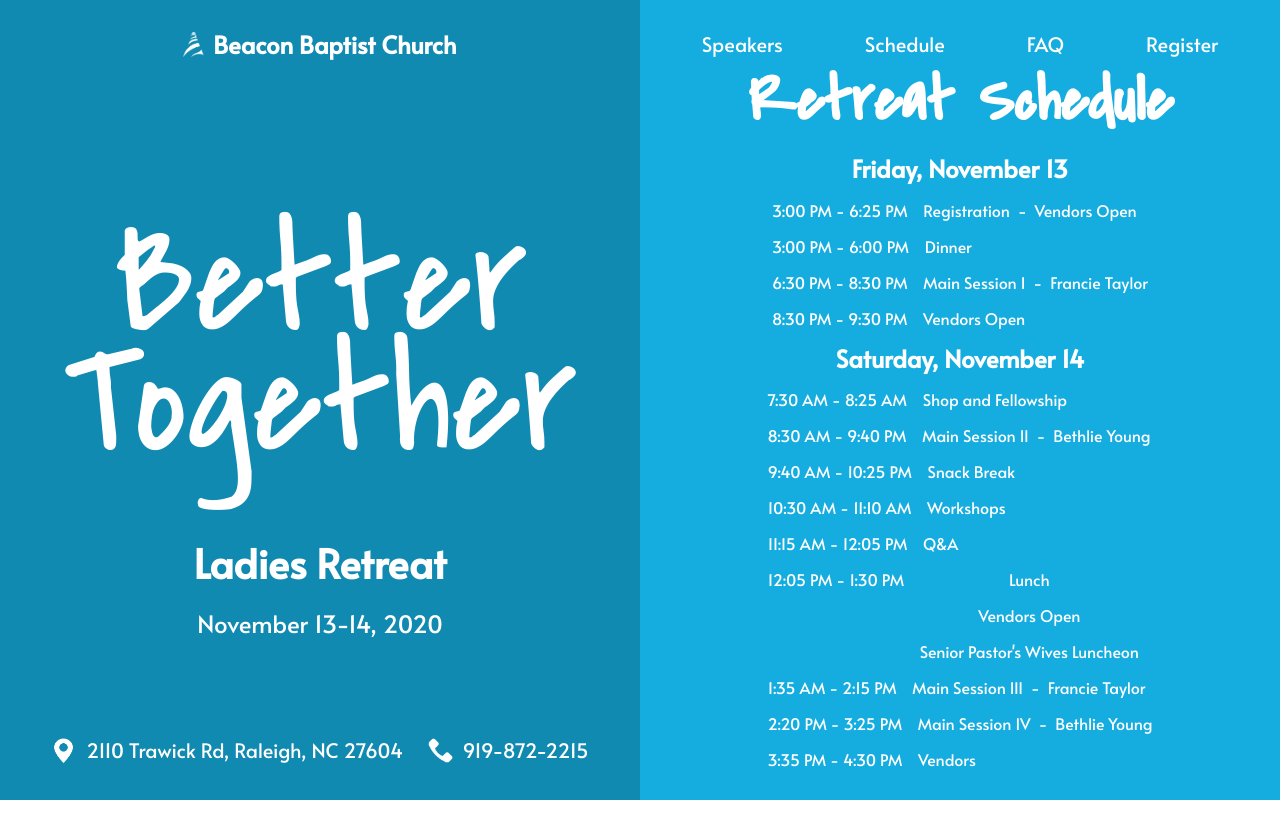
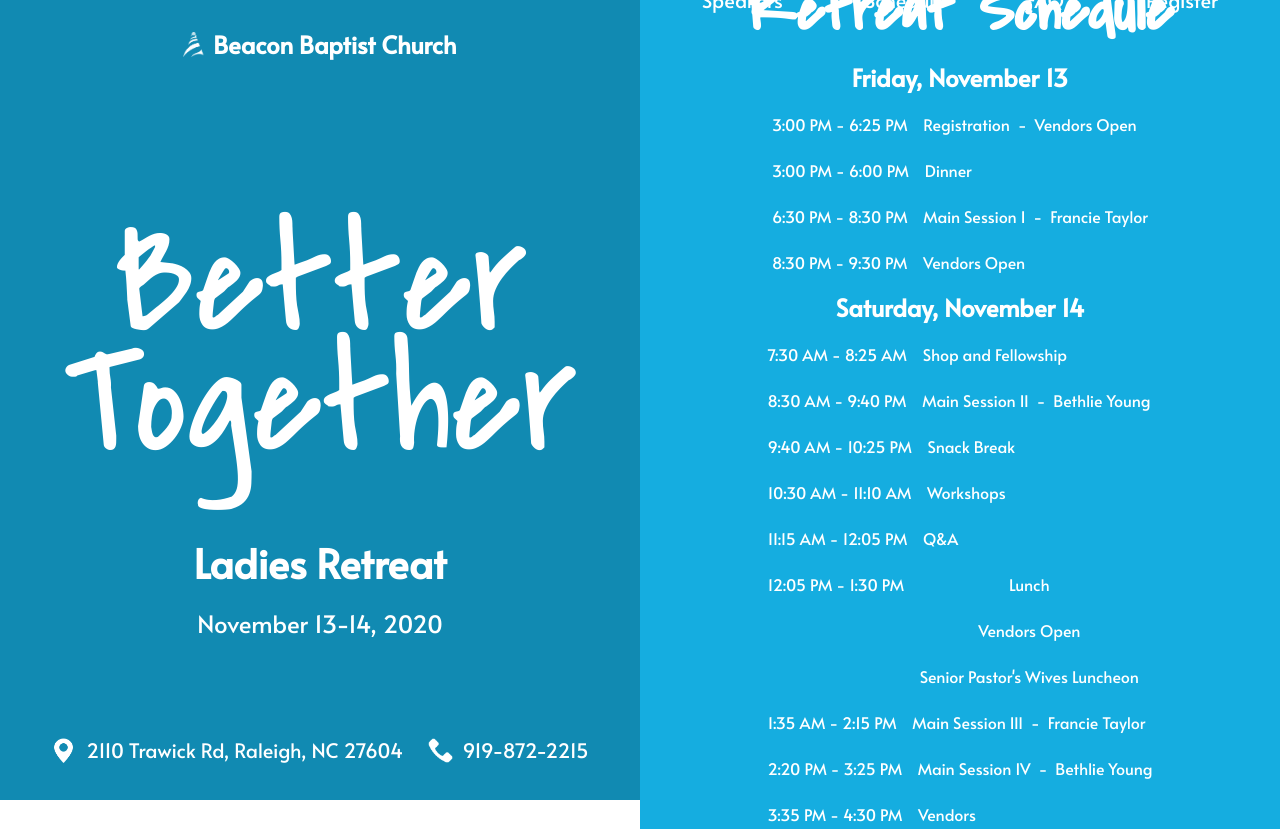
Before and after one commit to AbreuOliver/ladiesretreat2020, a Next.js app: page /schedule in a window 1280 px wide. Before the commit the page ends 800 px from the top, so only its background shows below. Built offline with nearby package versions, Linux system fonts and the light colour scheme; a web font is replaced by a local one.

Commit message:
This commit should correct typos in '/speakers'

```diff
--- a/pages/speakers.jsx
+++ b/pages/speakers.jsx
@@ -44,14 +44,14 @@ export default function Speakers() {
                         <img className={styles.medImg} src="/SharonRabon.png"/>
 					    <div className={styles.description}>
                             <h2>Sharon Rabon</h2>
-                            <p>Sharon grew up in a Chrisian home in Midland City, Alabama. She trusted Christ as her Savior when she was a child and gave her life to serve the Lord in lifetime ministry as a teenager. Sharon married her high school sweetheart, Tim Rabon, July 27, 1979. In 1981 they were asked to join the staff of Beacon Baptist Church in Raleigh, NC and in 1997 her husband became the pastor. Sharon is the director of ladies' ministries and serves as her husband's secretary. She is the mom of two sons and one daighter, all of whom are married and serve in lifetime ministry. She is known as Nana to eight cute kids!</p>
+                            <p>Sharon grew up in a Chrisian home in Midland City, Alabama. She trusted Christ as her Savior when she was a child and gave her life to serve the Lord in lifetime ministry as a teenager. Sharon married her high school sweetheart, Tim Rabon, July 27, 1979. In 1981 they were asked to join the staff of Beacon Baptist Church in Raleigh, NC and in 1997 her husband became the pastor. Sharon is the director of ladies' ministries and serves as her husband's secretary. She is the mom of two sons and one daughter, all of whom are married and serve in lifetime ministry. She is known as Nana to eight cute kids!</p>
                         </div>
                     </div>
                     <div className={styles.profile}>
-                        <img className={styles.medImg} src="/BethlieYoung.png"/>
+                        <img className={styles.medImg} src="/BethlieYoung2.png"/>
                         <div className={styles.description}>
                             <h2>Bethlie Young</h2>
-                            <p>Bethlie Young is wife to Evangelist Dave Young and mom to five amazing children. She serves alongside David in their revival meetings and family conferences, as well as their Keeping It Young podcast Bethlie is a homeschool mama who endeavors to live their family life verse, "Serve the Lord with gladness." Psalm 100:2.</p>
+                            <p>Bethlie Young is wife to Evangelist Dave Young and mom to five amazing children. She serves alongside David in their revival meetings and family conferences, as well as their Keeping It Young podcast. Bethlie is a homeschool mama who endeavors to live their family life verse, "Serve the Lord with gladness." Psalm 100:2.</p>
                         </div>
                     </div>
                     <div className={styles.profile}>
--- a/styles/Home.module.css
+++ b/styles/Home.module.css
@@ -283,10 +283,17 @@
 .flexRow {
   display: flex;
   flex-direction: row;
+  text-align: center;
+  margin: 0 10px 0 10px;
+  /* border-bottom: 0.5px solid lightslategray; */
+}
+
+.flexRow h2 {
+  margin-top: 50px;
 }
 
 .flexRow p {
-  line-height: 5px;
+  line-height: 15px;
   margin-bottom: 15px;
 }
 
```
Also changed, not shown: public/BethlieYoung.png, public/BethlieYoung2.png (added).
